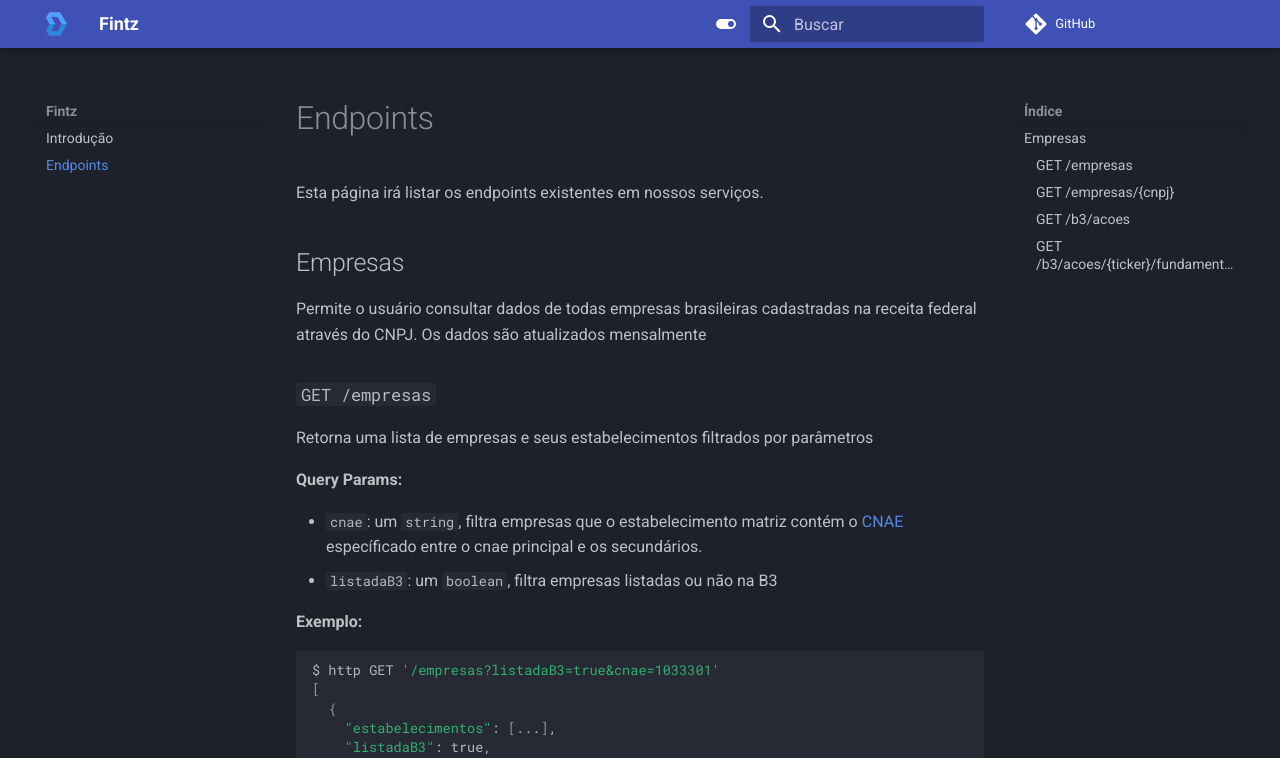
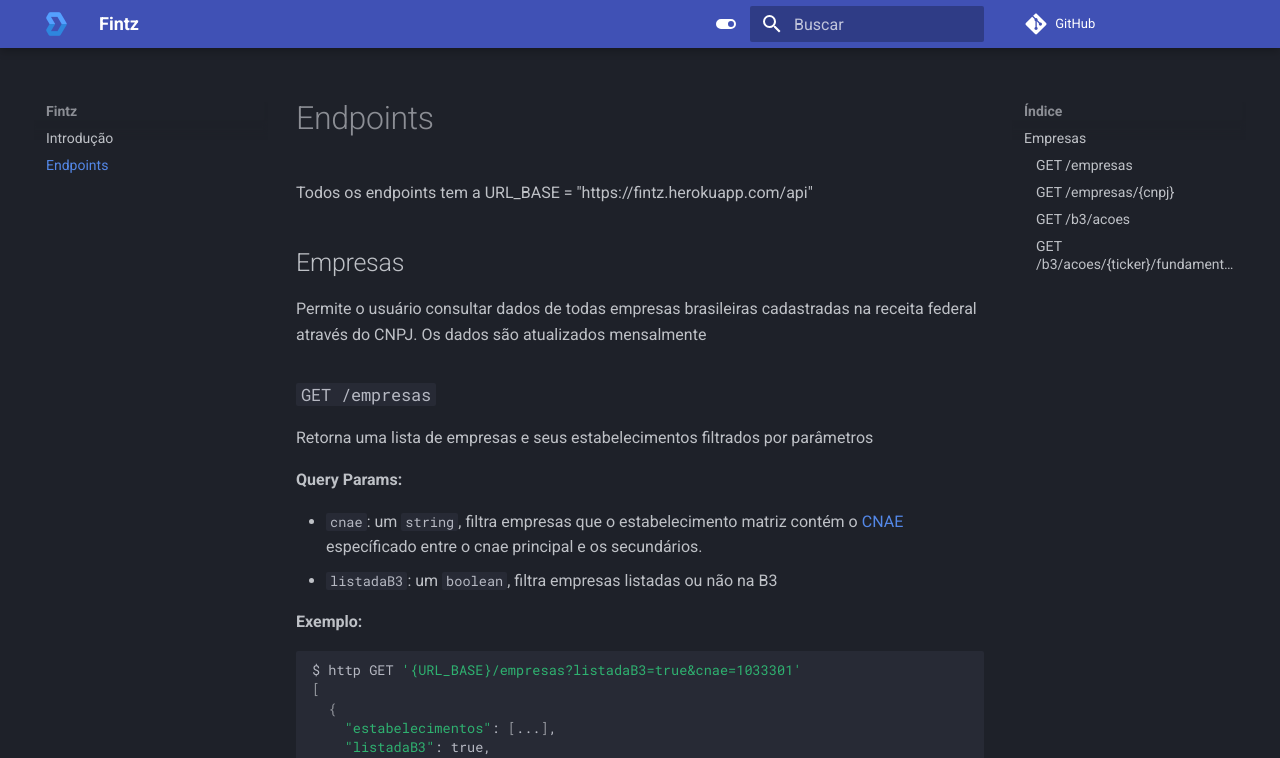
Before and after one commit to thefintz/docs, an MkDocs documentation site: the page built from docs/rest.md, in a window 1280 px wide and 1400 px high. Shown: the top 758 px of the window. Built offline with MkDocs 1.6.1 and Material for MkDocs 9.7.7, drawn with Linux system fonts in a browser that asks for light colours; comment, search, counter and statistics services are not loaded; some of the changed text lies outside the part shown.

Commit message:
added URL_BASE for endpoints

````diff
--- a/docs/rest.md
+++ b/docs/rest.md
@@ -1,6 +1,6 @@
 # Endpoints
 
-Esta página irá listar os endpoints existentes em nossos serviços.
+Todos os endpoints tem a URL_BASE = "https://fintz.herokuapp.com/api"
 
 ## Empresas
 
@@ -20,7 +20,7 @@
 **Exemplo:**
 
 ```bash
-$ http GET '/empresas?listadaB3=true&cnae=1033301'
+$ http GET '{URL_BASE}/empresas?listadaB3=true&cnae=1033301'
 [
   {
     "estabelecimentos": [...],
@@ -56,7 +56,7 @@
 **Exemplo:**
 
 ```bash
-$ http GET '/empresas/44174296'
+$ http GET '{URL_BASE}/empresas/44174296'
 {
   "estabelecimentos": [
     {
@@ -123,7 +123,7 @@
 **Exemplo:**
 
 ```bash
-$ http GET '/b3/acoes?cnpj=33000167'
+$ http GET '{URL_BASE}/b3/acoes?cnpj=33000167'
 [
   {
     "codigoCVM": "9512",
@@ -184,7 +184,7 @@
 **Exemplo:**
 
 ```bash
-$ http GET '/b3/acoes/PETR3/fundamentos'
+$ http GET '{URL_BASE}/b3/acoes/PETR3/fundamentos'
 {
   "data": "2022-01-19T00:00:00Z",
   "papel": "PETR3",
````
